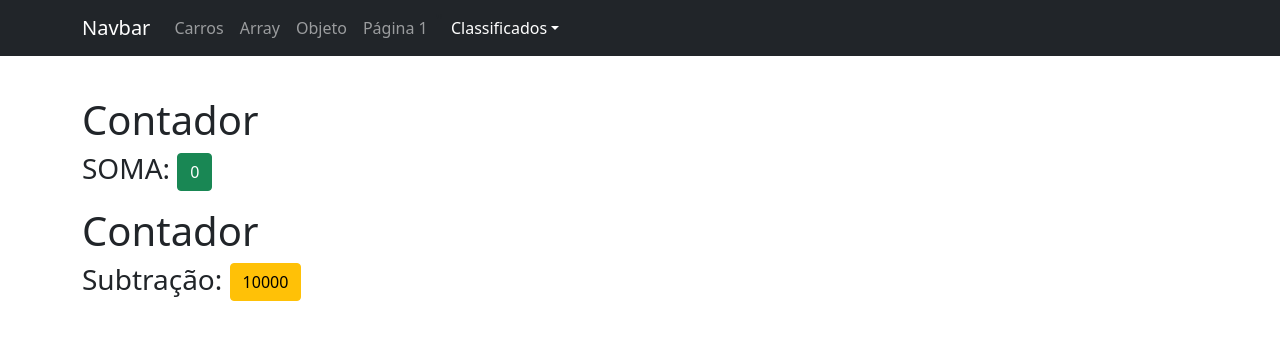
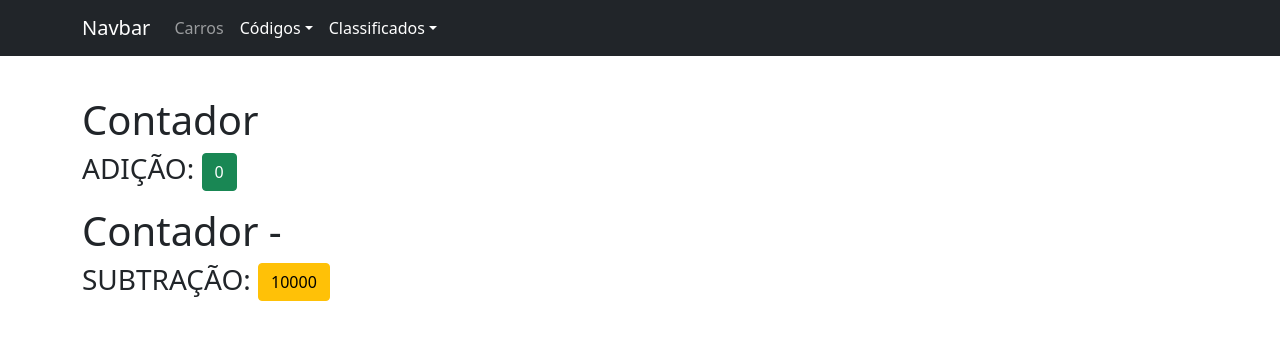
Before and after one commit to victor2706/frontend, a React (Create React App) app: page /contador in a window 1280 px wide. Shown: the top 340 px of the page. Built offline with nearby package versions, Linux system fonts and the light colour scheme.

Commit message:
finalizando aula 12-04

```diff
--- a/src/components/Menu.jsx
+++ b/src/components/Menu.jsx
@@ -10,10 +10,13 @@ const Menu = () => {
         <Container>
           <Navbar.Brand href="#home">Navbar</Navbar.Brand>
           <Nav className="me-auto">
-            <Link className="nav-link" to="/carros">Carros</Link>
-            <Link className="nav-link" to="/array">Array</Link>
-            <Link className="nav-link" to="/objeto">Objeto</Link>
-            <Link className="nav-link" to="/pagina1">Página 1</Link>''
+          <Link className="nav-link" to="/carros">Carros</Link>
+          <NavDropdown title="Códigos" className="show" id="basic-nav-dropdown">
+            <Link className="dropdown-item" to="/array">Array</Link>
+            <Link className="dropdown-item" to="/objeto">Objeto</Link>
+            <Link className="dropdown-item" to="/pagina1">Página 1</Link>
+            <Link className="dropdown-item" to="/contador">Contador</Link>
+            </NavDropdown>
             <NavDropdown title="Classificados" className="show" id="basic-nav-dropdown">
               <Link className="dropdown-item" to="/filmespopulares">Filmes Populares</Link>
               <Link className="dropdown-item" to="/filmesCartaz">Filmes Cartaz</Link>
--- a/src/paginas/Contador.jsx
+++ b/src/paginas/Contador.jsx
@@ -17,18 +17,18 @@ const Contador = () => {
         setnumber1(--men)
         console.log(--men)
     }
+
   return (
       <Container>
           <div>
               <h1>Contador</h1>
-                  <p><h3>SOMA: <Button variant="success" onClick={mais}>{New}</Button></h3></p>
+                  <p><h3>ADIÇÃO: <Button variant="success" onClick={mais}>{New}</Button></h3></p>
               </div>
               <div>
-              <h1>Contador</h1>
+              <h1>Contador -</h1>
 
-                  <p><h3>Subtração: <Button variant="warning" onClick={menos}>{men}</Button></h3></p>
+                  <p><h3>SUBTRAÇÃO: <Button variant="warning" onClick={menos}>{men}</Button></h3></p>
               </div>
-
       </Container>
   )
 }
--- a/src/paginas/filmes/Filmesdetalhes.jsx
+++ b/src/paginas/filmes/Filmesdetalhes.jsx
@@ -45,7 +45,7 @@ const Filmesdetalhes = () => {
 
                     <p><strong>Gêneros: </strong>
                         {filmes.genres.map(item => (
-                            <span>{item.name}, </span>
+                            <span>{item.name} </span>
                         ))}
                     </p>
 
```
